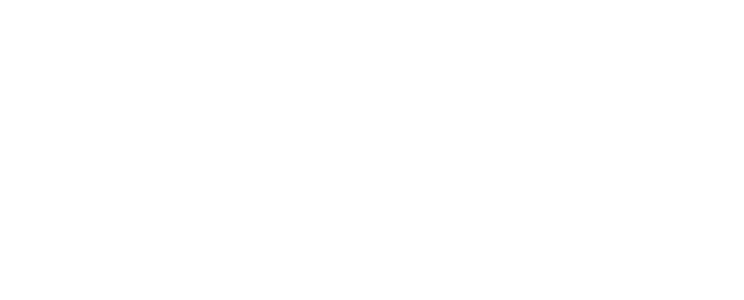
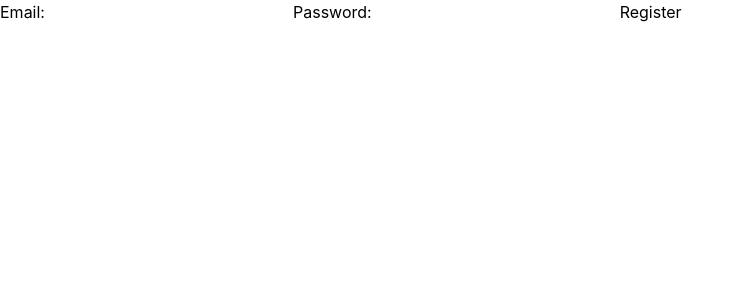
Before and after one commit to mystery000/ChatPDF, a React (Create React App) app: page /register in a window 1280 px wide. Before the commit this address had no page. Shown: the top 300 px of the page, without its empty margins (0-744 px from the left). Built offline with nearby package versions, Linux system fonts and the light colour scheme.

Commit message:
Creae Login and Registration

```diff
--- a/src/App.js
+++ b/src/App.js
@@ -1,4 +1,7 @@
 import Main from './pages/Main'
+import Login from './pages/Login'
+import Registration from './pages/Registration'
+
 import { BrowserRouter, Routes, Route } from 'react-router-dom'
 
 const App = () => {
@@ -7,6 +10,8 @@
             <BrowserRouter>
                 <Routes>
                     <Route path="/" element={<Main />} />
+                    <Route path="/login" element={<Login />} />
+                    <Route path="/register" element={<Registration />} />
                 </Routes>
             </BrowserRouter>
         </>
--- a/src/components/FileUploadModal.js
+++ b/src/components/FileUploadModal.js
@@ -96,7 +96,7 @@
                                 if (fileList[0] && !filterdFiles.length) {
                                     form.resetFields(['dragger'])
                                     messageApi.warning(
-                                        'Please selece PDF file.'
+                                        'Please select PDF file.'
                                     )
                                 }
                                 setUploadedFiles(filterdFiles)
--- /dev/null
+++ b/src/components/LoginForm.js
@@ -0,0 +1,40 @@
+import React from 'react'
+import useForm from '../hooks/useForm'
+import ApiService from '../services/ApiService'
+
+const LoginForm = () => {
+    const initialValues = { email: '', password: '' }
+    const [values, handleChange, resetForm] = useForm(initialValues)
+    const handleSubmit = async (event) => {
+        event.preventDefault()
+        try {
+            const res = await ApiService.login(values)
+            console.log(res)
+            resetForm()
+        } catch (err) {
+            console.error(err)
+        }
+    }
+
+    return (
+        <form onSubmit={handleSubmit}>
+            <label htmlFor="email">Email:</label>
+            <input
+                type="email"
+                name="email"
+                value={values.email}
+                onChange={handleChange}
+            />
+            <label htmlFor="password">Password:</label>
+            <input
+                type="password"
+                name="password"
+                value={values.password}
+                onChange={handleChange}
+            />
+            <button type="submit">Log in</button>
+        </form>
+    )
+}
+
+export default LoginForm
--- /dev/null
+++ b/src/components/RegistrationForm.js
@@ -0,0 +1,40 @@
+import React from 'react'
+import useForm from '../hooks/useForm'
+import ApiService from '../services/ApiService'
+
+const RegistrationForm = () => {
+    const initialValues = { email: '', password: '' }
+    const [values, handleChange, resetForm] = useForm(initialValues)
+
+    const handleSubmit = async (event) => {
+        event.preventDefault()
+        try {
+            const response = await ApiService.register(values)
+            console.log(response)
+            resetForm()
+        } catch (err) {
+            console.error(err)
+        }
+    }
+    return (
+        <form onSubmit={handleSubmit}>
+            <label htmlFor="email">Email:</label>
+            <input
+                name="email"
+                type="email"
+                value={values.email}
+                onChange={handleChange}
+            />
+            <label htmlFor="password">Password:</label>
+            <input
+                name="password"
+                type="password"
+                value={values.password}
+                onChange={handleChange}
+            />
+            <button type="submit">Register</button>
+        </form>
+    )
+}
+
+export default RegistrationForm
--- /dev/null
+++ b/src/hooks/useForm.js
@@ -0,0 +1,15 @@
+import { useState } from 'react'
+
+const useForm = (initialValues) => {
+    const [values, setValues] = useState(initialValues)
+    const handleChange = (event) => {
+        const { name, value } = event.target
+        setValues({ ...values, [name]: value })
+    }
+    const resetForm = () => {
+        setValues(initialValues)
+    }
+    return [values, handleChange, resetForm]
+}
+
+export default useForm
--- /dev/null
+++ b/src/pages/Login.js
@@ -0,0 +1,11 @@
+import LoginForm from '../components/LoginForm'
+
+const Login = () => {
+    return (
+        <div>
+            <LoginForm />
+        </div>
+    )
+}
+
+export default Login
--- a/src/pages/Main.js
+++ b/src/pages/Main.js
@@ -7,7 +7,7 @@
 import SideBar from '../components/SideBar'
 import MainLayout from '../layout/MainLayout'
 
-const App = () => {
+const Main = () => {
     const [documentId, setDocumentId] = useState('')
     const [deleted, setDeleted] = useState(0)
     const [documents, setDocuments] = useState([])
@@ -105,4 +105,4 @@
     )
 }
 
-export default App
+export default Main
--- /dev/null
+++ b/src/pages/Registration.js
@@ -0,0 +1,11 @@
+import RegistrationForm from '../components/RegistrationForm'
+
+const Registration = () => {
+    return (
+        <div>
+            <RegistrationForm />
+        </div>
+    )
+}
+
+export default Registration
--- /dev/null
+++ b/src/services/ApiService.js
@@ -0,0 +1,34 @@
+import axios from 'axios'
+import config from '../config'
+
+async function login(values) {
+    try {
+        const response = await axios.post(
+            `${config.API_URL}/api/auth/login`,
+            values,
+            {
+                headers: { 'Content-Type': 'application/json' },
+            }
+        )
+        return response
+    } catch (err) {
+        console.error(err)
+    }
+}
+
+async function register(values) {
+    try {
+        const response = await axios.post(
+            `${config.API_URL}/api/auth/register`,
+            values,
+            { headers: { 'Content-Type': 'application/json' } }
+        )
+        return response
+    } catch (err) {
+        console.error(err)
+    }
+}
+export default {
+    login,
+    register,
+}
```
Also changed, not shown: 1 other file (tests, documents, lock files or other folders).
